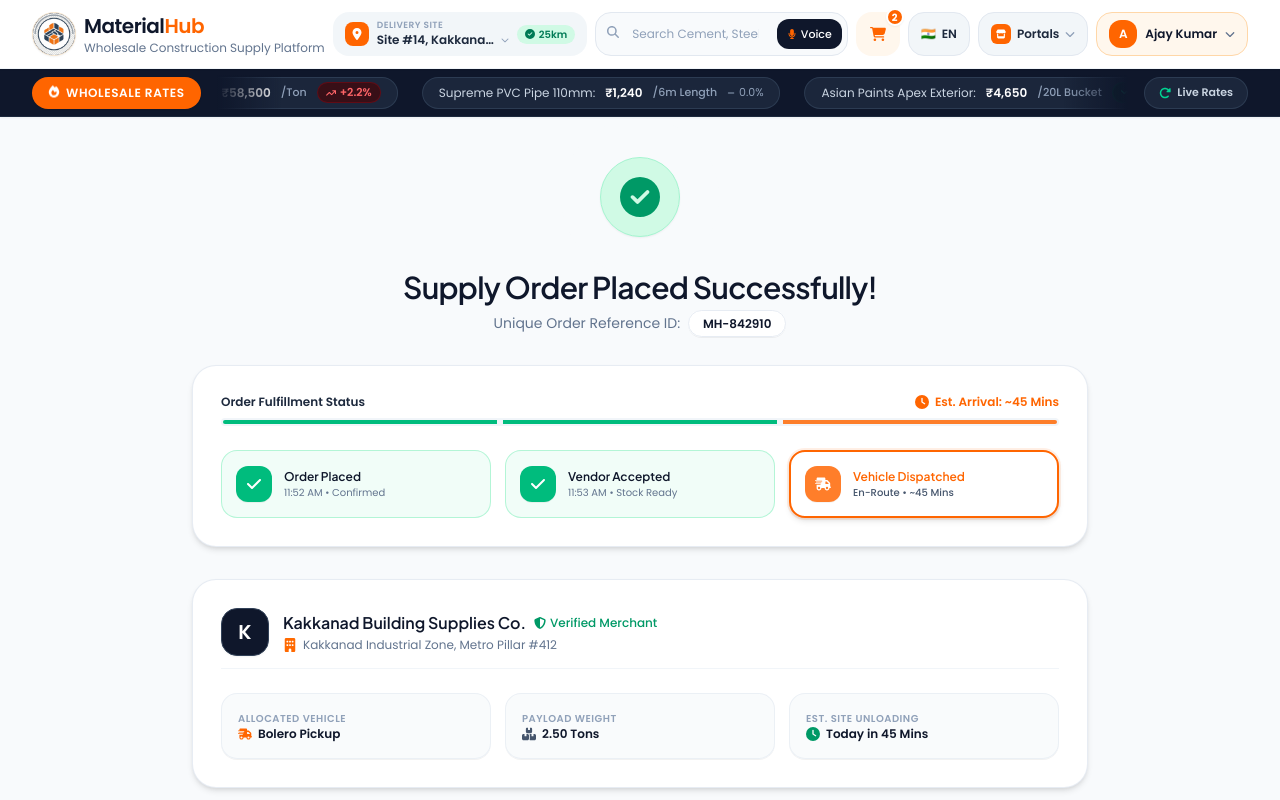
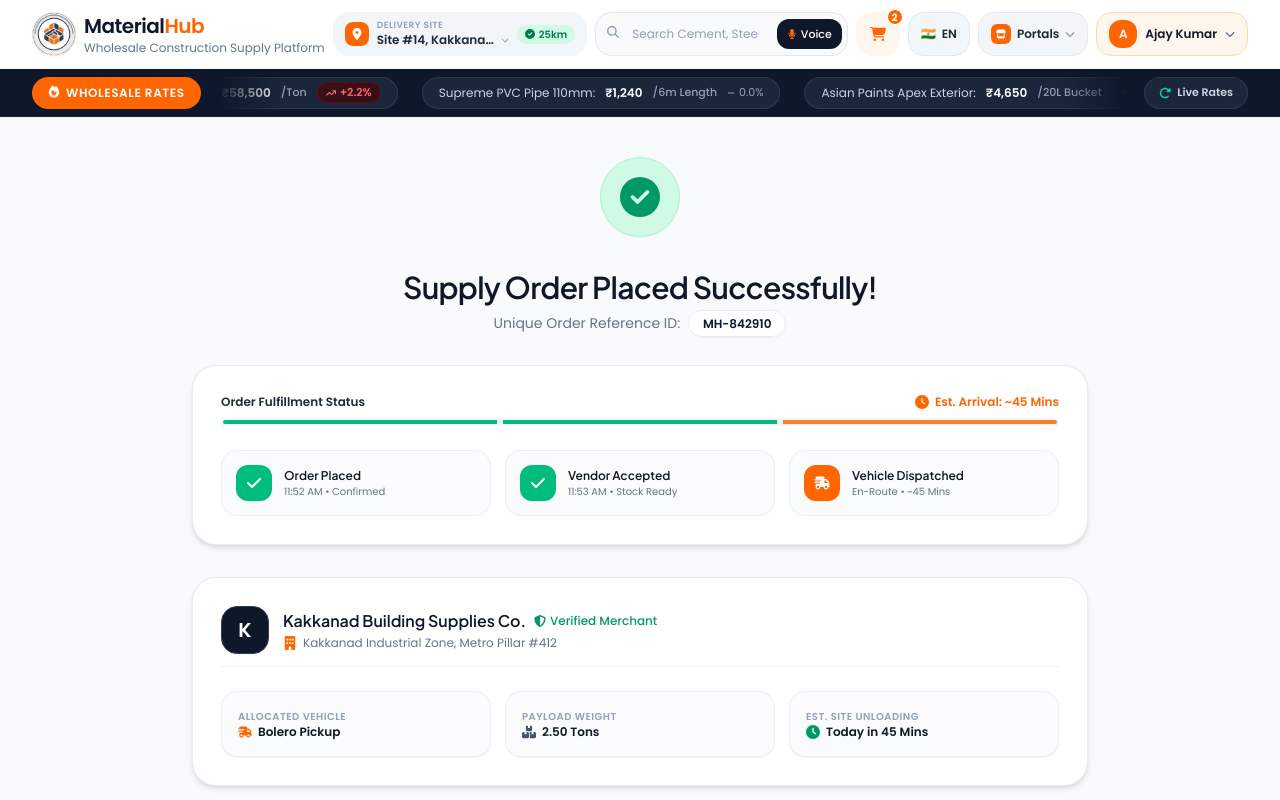
Before and after one commit to ajaycodesx/meterialhub-portal, a Next.js app in the folder buyer-panel/: page /order-success in a window 1280 px wide. Shown: the top 800 px of the page. Built offline with nearby package versions, Linux system fonts and the light colour scheme.

Commit message:
Remove green and orange background shades and colored border boxes from order status milestone cards

```diff
--- a/buyer-panel/components/buyer/LiveTrackingPage.tsx
+++ b/buyer-panel/components/buyer/LiveTrackingPage.tsx
@@ -194,43 +194,43 @@ export const LiveTrackingPage: React.FC<LiveTrackingPageProps> = ({
 
                 <div className="grid grid-cols-2 sm:grid-cols-5 gap-3 pt-1">
 
-                  <div className="p-3.5 rounded-2xl bg-emerald-50/70 border border-emerald-200/80 space-y-1">
+                  <div className="p-3.5 rounded-2xl bg-slate-50/80 border border-slate-200/60 space-y-1">
                     <div className="h-6 w-6 rounded-full bg-emerald-500 text-white flex items-center justify-center text-xs">
                       <FaCheck className="h-2.5 w-2.5" />
                     </div>
-                    <h4 className="text-xs font-semibold text-emerald-900">Confirmed</h4>
-                    <p className="text-[9px] text-emerald-700 font-normal">11:50 AM</p>
+                    <h4 className="text-xs font-semibold text-slate-900">Confirmed</h4>
+                    <p className="text-[9px] text-slate-500 font-normal">11:50 AM</p>
                   </div>
 
-                  <div className="p-3.5 rounded-2xl bg-emerald-50/70 border border-emerald-200/80 space-y-1">
+                  <div className="p-3.5 rounded-2xl bg-slate-50/80 border border-slate-200/60 space-y-1">
                     <div className="h-6 w-6 rounded-full bg-emerald-500 text-white flex items-center justify-center text-xs">
                       <FaCheck className="h-2.5 w-2.5" />
                     </div>
-                    <h4 className="text-xs font-semibold text-emerald-900">Packed</h4>
-                    <p className="text-[9px] text-emerald-700 font-normal">11:52 AM</p>
+                    <h4 className="text-xs font-semibold text-slate-900">Packed</h4>
+                    <p className="text-[9px] text-slate-500 font-normal">11:52 AM</p>
                   </div>
 
-                  <div className="p-3.5 rounded-2xl bg-emerald-50/70 border border-emerald-200/80 space-y-1">
+                  <div className="p-3.5 rounded-2xl bg-slate-50/80 border border-slate-200/60 space-y-1">
                     <div className="h-6 w-6 rounded-full bg-emerald-500 text-white flex items-center justify-center text-xs">
                       <FaCheck className="h-2.5 w-2.5" />
                     </div>
-                    <h4 className="text-xs font-semibold text-emerald-900">Assigned</h4>
-                    <p className="text-[9px] text-emerald-700 font-normal">11:53 AM</p>
+                    <h4 className="text-xs font-semibold text-slate-900">Assigned</h4>
+                    <p className="text-[9px] text-slate-500 font-normal">11:53 AM</p>
                   </div>
 
-                  <div className="p-3.5 rounded-2xl bg-white border-2 border-[#FF6500] shadow-sm ring-2 ring-[#FF6500]/10 space-y-1">
-                    <div className="h-6 w-6 rounded-full bg-[#FF6500] text-white flex items-center justify-center text-xs animate-pulse">
+                  <div className="p-3.5 rounded-2xl bg-slate-50/80 border border-slate-200/60 space-y-1">
+                    <div className="h-6 w-6 rounded-full bg-[#FF6500] text-white flex items-center justify-center text-xs">
                       <FaTruckFast className="h-2.5 w-2.5" />
                     </div>
-                    <h4 className="text-xs font-semibold text-[#FF6500]">Out for Delivery</h4>
-                    <p className="text-[9px] text-slate-500 font-medium">In Transit</p>
+                    <h4 className="text-xs font-semibold text-slate-900">Out for Delivery</h4>
+                    <p className="text-[9px] text-slate-500 font-normal">11:58 AM</p>
                   </div>
 
-                  <div className="col-span-2 sm:col-span-1 p-3.5 rounded-2xl bg-slate-50 border border-slate-200/60 space-y-1">
-                    <div className="h-6 w-6 rounded-full bg-slate-200 text-slate-500 flex items-center justify-center text-xs">
-                      <FaCircleCheck className="h-3 w-3" />
+                  <div className="p-3.5 rounded-2xl bg-slate-50/80 border border-slate-200/60 space-y-1 opacity-50">
+                    <div className="h-6 w-6 rounded-full bg-slate-300 text-slate-600 flex items-center justify-center text-xs">
+                      <FaLocationPin className="h-2.5 w-2.5" />
                     </div>
-                    <h4 className="text-xs font-semibold text-slate-600">Delivered</h4>
+                    <h4 className="text-xs font-semibold text-slate-700">Delivered</h4>
                     <p className="text-[9px] text-slate-400 font-normal">Pending</p>
                   </div>
 
--- a/buyer-panel/components/buyer/OrderSuccess.tsx
+++ b/buyer-panel/components/buyer/OrderSuccess.tsx
@@ -76,7 +76,7 @@ export const OrderSuccess: React.FC<OrderSuccessProps> = ({ orderId, onTrackOrde
               <div className="grid grid-cols-1 sm:grid-cols-3 gap-3.5 pt-1">
 
                 {/* Step 1: Order Placed */}
-                <div className="p-3.5 rounded-2xl bg-emerald-50/70 border border-emerald-200/80 flex items-center gap-3">
+                <div className="p-3.5 rounded-2xl bg-slate-50/80 border border-slate-200/60 flex items-center gap-3">
                   <div className="h-9 w-9 rounded-xl bg-emerald-500 text-white flex items-center justify-center shrink-0 shadow-2xs">
                     <FaCheck className="h-4 w-4" />
                   </div>
@@ -87,7 +87,7 @@ export const OrderSuccess: React.FC<OrderSuccessProps> = ({ orderId, onTrackOrde
                 </div>
 
                 {/* Step 2: Vendor Accepted */}
-                <div className="p-3.5 rounded-2xl bg-emerald-50/70 border border-emerald-200/80 flex items-center gap-3">
+                <div className="p-3.5 rounded-2xl bg-slate-50/80 border border-slate-200/60 flex items-center gap-3">
                   <div className="h-9 w-9 rounded-xl bg-emerald-500 text-white flex items-center justify-center shrink-0 shadow-2xs">
                     <FaCheck className="h-4 w-4" />
                   </div>
@@ -98,13 +98,13 @@ export const OrderSuccess: React.FC<OrderSuccessProps> = ({ orderId, onTrackOrde
                 </div>
 
                 {/* Step 3: Vehicle Dispatched */}
-                <div className="p-3.5 rounded-2xl bg-white border-2 border-[#FF6500] flex items-center gap-3 shadow-md ring-2 ring-[#FF6500]/10">
-                  <div className="h-9 w-9 rounded-xl bg-[#FF6500] text-white flex items-center justify-center shrink-0 shadow-2xs animate-pulse">
+                <div className="p-3.5 rounded-2xl bg-slate-50/80 border border-slate-200/60 flex items-center gap-3">
+                  <div className="h-9 w-9 rounded-xl bg-[#FF6500] text-white flex items-center justify-center shrink-0 shadow-2xs">
                     <FaTruckFast className="h-4 w-4" />
                   </div>
                   <div>
-                    <h4 className="text-xs font-semibold text-[#FF6500]">Vehicle Dispatched</h4>
-                    <p className="text-[10px] text-slate-600 font-medium">En-Route &bull; ~45 Mins</p>
+                    <h4 className="text-xs font-semibold text-slate-900">Vehicle Dispatched</h4>
+                    <p className="text-[10px] text-slate-500 font-normal">En-Route &bull; ~45 Mins</p>
                   </div>
                 </div>
 
```
